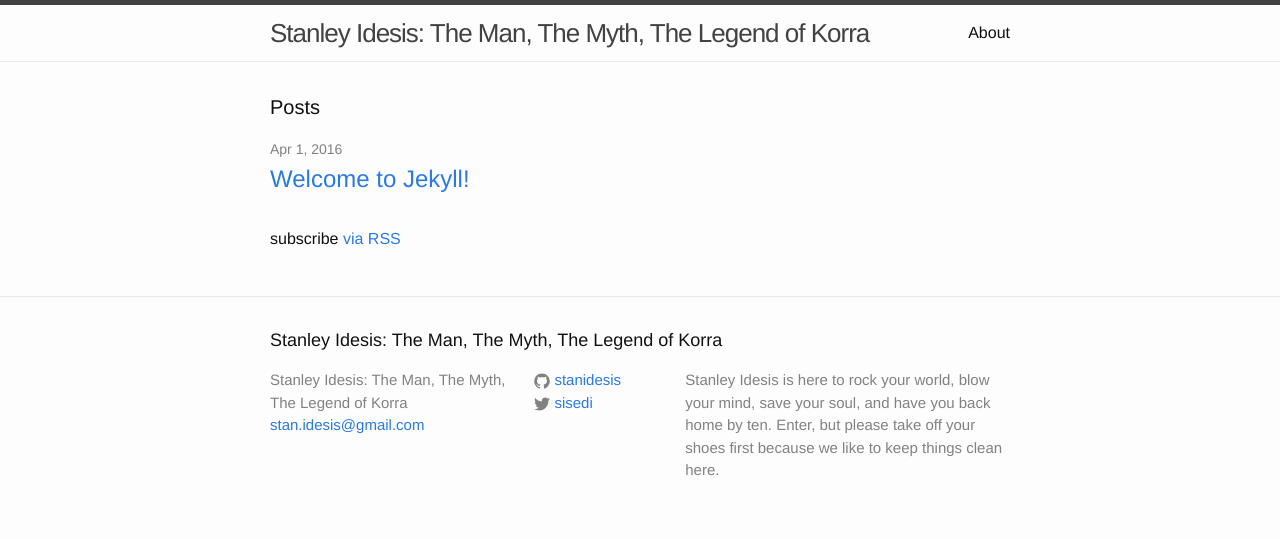
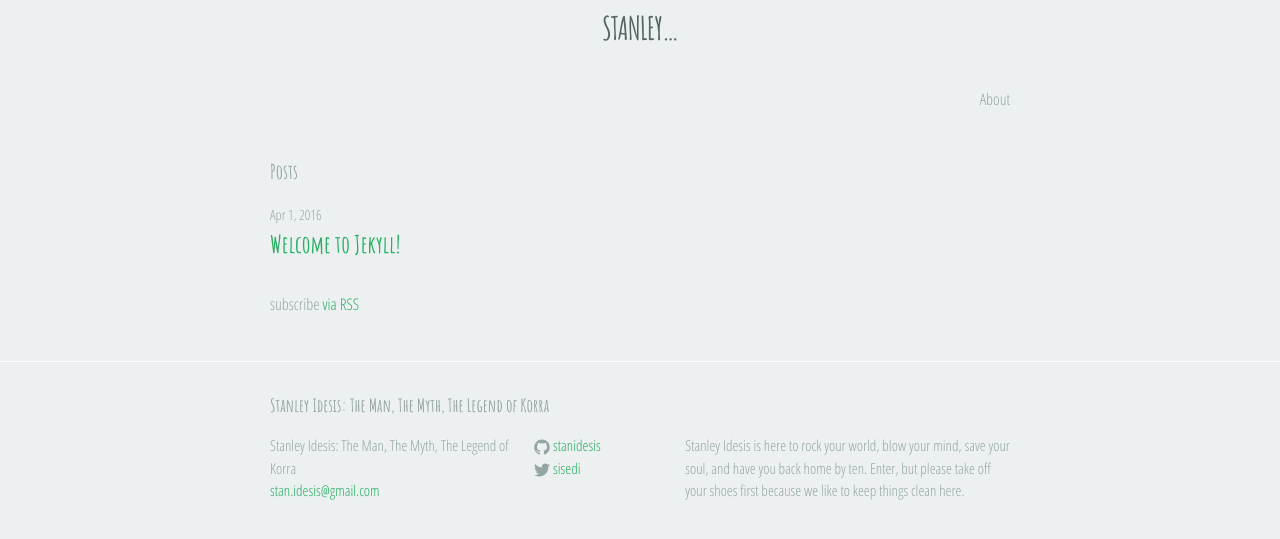
Before and after one commit to stanidesis/stanleyidesis.com, a Jekyll site: the page built from index.html, in a window 1280 px wide. Shown: the top 539 px of the page. Built offline with Jekyll 4.4.1, drawn with Linux system fonts in a browser that asks for light colours.

Commit message:
Colors and header modifications

```diff
--- a/_includes/header.html
+++ b/_includes/header.html
@@ -2,16 +2,16 @@
 
   <div class="wrapper">
 
-    <a class="site-title" href="{{ site.baseurl }}/">{{ site.title }}</a>
+    <a class="site-title" href="{{ site.baseurl }}/"><h1>STANLEY…</h1></a>
 
     <nav class="site-nav">
-      <a href="#" class="menu-icon">
-        <svg viewBox="0 0 18 15">
-          <path fill="#424242" d="M18,1.484c0,0.82-0.665,1.484-1.484,1.484H1.484C0.665,2.969,0,2.304,0,1.484l0,0C0,0.665,0.665,0,1.484,0 h15.031C17.335,0,18,0.665,18,1.484L18,1.484z"/>
-          <path fill="#424242" d="M18,7.516C18,8.335,17.335,9,16.516,9H1.484C0.665,9,0,8.335,0,7.516l0,0c0-0.82,0.665-1.484,1.484-1.484 h15.031C17.335,6.031,18,6.696,18,7.516L18,7.516z"/>
-          <path fill="#424242" d="M18,13.516C18,14.335,17.335,15,16.516,15H1.484C0.665,15,0,14.335,0,13.516l0,0 c0-0.82,0.665-1.484,1.484-1.484h15.031C17.335,12.031,18,12.696,18,13.516L18,13.516z"/>
-        </svg>
-      </a>
+      <!--<a href="#" class="menu-icon">-->
+      <!--  <svg viewBox="0 0 18 15">-->
+      <!--    <path fill="#424242" d="M18,1.484c0,0.82-0.665,1.484-1.484,1.484H1.484C0.665,2.969,0,2.304,0,1.484l0,0C0,0.665,0.665,0,1.484,0 h15.031C17.335,0,18,0.665,18,1.484L18,1.484z"/>-->
+      <!--    <path fill="#424242" d="M18,7.516C18,8.335,17.335,9,16.516,9H1.484C0.665,9,0,8.335,0,7.516l0,0c0-0.82,0.665-1.484,1.484-1.484 h15.031C17.335,6.031,18,6.696,18,7.516L18,7.516z"/>-->
+      <!--    <path fill="#424242" d="M18,13.516C18,14.335,17.335,15,16.516,15H1.484C0.665,15,0,14.335,0,13.516l0,0 c0-0.82,0.665-1.484,1.484-1.484h15.031C17.335,12.031,18,12.696,18,13.516L18,13.516z"/>-->
+      <!--  </svg>-->
+      <!--</a>-->
 
       <div class="trigger">
         {% for my_page in site.pages %}
--- a/_sass/_base.scss
+++ b/_sass/_base.scss
@@ -1,3 +1,7 @@
+.debug {
+    border: 1px dashed red;
+}
+
 /**
  * Reset some basic elements
  */
@@ -82,7 +86,8 @@ li {
  * Headings
  */
 h1, h2, h3, h4, h5, h6 {
-    font-weight: $base-font-weight;
+    font-weight: $heading-font-weight;
+    font-family: $heading-font-family;
 }
 
 
@@ -100,7 +105,7 @@ a {
 
     &:hover {
         color: $text-color;
-        text-decoration: underline;
+        // text-decoration: underline;
     }
 }
 
--- a/_sass/_layout.scss
+++ b/_sass/_layout.scss
@@ -2,8 +2,6 @@
  * Site header
  */
 .site-header {
-    border-top: 5px solid $grey-color-dark;
-    border-bottom: 1px solid $grey-color-light;
     min-height: 56px;
 
     // Positioning context for the mobile navigation icon
@@ -11,12 +9,10 @@
 }
 
 .site-title {
-    font-size: 26px;
-    font-weight: 300;
     line-height: 56px;
     letter-spacing: -1px;
     margin-bottom: 0;
-    float: left;
+    text-align: center;
 
     &,
     &:visited {
--- a/css/main.scss
+++ b/css/main.scss
@@ -3,22 +3,32 @@
 ---
 @charset "utf-8";
 
+@import url(https://fonts.googleapis.com/css?family=Amatic+SC:700);
+@import url(https://fonts.googleapis.com/css?family=Open+Sans+Condensed:300,700);
 
+// Brand colors
+$brand-color-higlight:   #2ECC71;
+$brand-color-base:       #27AE60;
+$brand-color-background: #ECF0F1;
+$brand-color-light:      #BDC3C7;
+$brand-color-text:       #95A5A6;
 
 // Our variables
-$base-font-family: "Helvetica Neue", Helvetica, Arial, sans-serif;
-$base-font-size:   16px;
-$base-font-weight: 400;
-$small-font-size:  $base-font-size * 0.875;
-$base-line-height: 1.5;
+$base-font-family:    "Open Sans Condensed", sans-serif;
+$base-font-size:      16px;
+$base-font-weight:    300;
+$heading-font-family: "Amatic SC", cursive;
+$heading-font-weight: 700;
+$small-font-size:     $base-font-size * 0.875;
+$base-line-height:    1.5;
 
 $spacing-unit:     30px;
 
-$text-color:       #111;
-$background-color: #fdfdfd;
-$brand-color:      #2a7ae2;
+$text-color:       $brand-color-text;
+$background-color: $brand-color-background;
+$brand-color:      $brand-color-base;
 
-$grey-color:       #828282;
+$grey-color:       $brand-color-text;
 $grey-color-light: lighten($grey-color, 40%);
 $grey-color-dark:  darken($grey-color, 25%);
 
```
